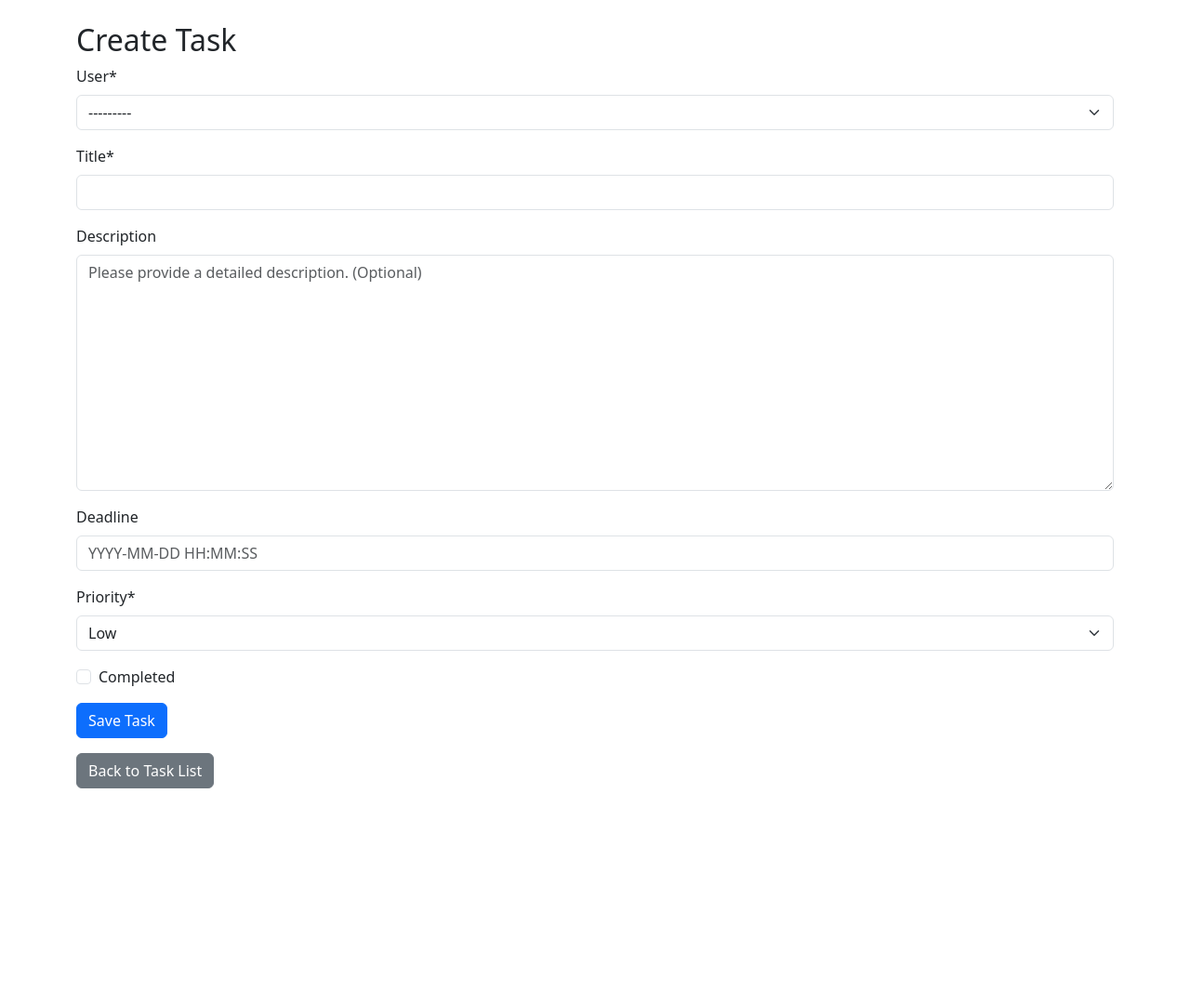
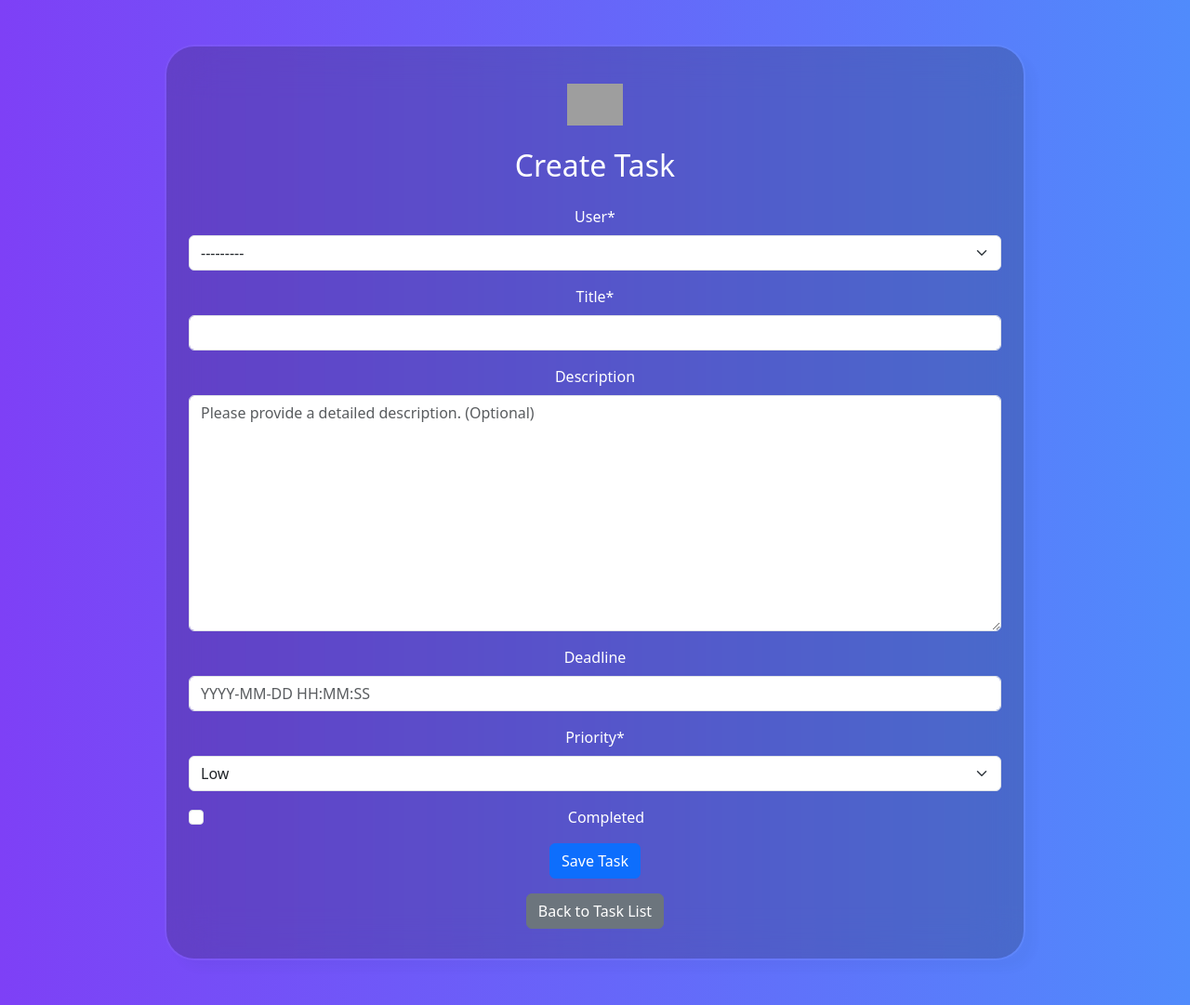
Before and after one commit to JackSummerfield1/task-manager-p4, a Django app: page /task/create/ in a window 1280 px wide. Shown: the whole page at 93% size. Before the commit the page ends 848 px from the top, so only its background shows below. Run offline with Django 4.2, Linux system fonts and the light colour scheme; the visitor is signed in with stand-in values (Sample User, id 1); data comes from the database, SQL or seed files in the repository; some libraries are stand-ins or nearby versions; grey boxes are pictures that could not be loaded.

Commit message:
feat: build task_form template to match the theme of the site

```diff
--- a/tasks/templates/tasks/task_form.html
+++ b/tasks/templates/tasks/task_form.html
@@ -3,20 +3,30 @@
 {% load crispy_forms_tags %}
 
 {% block content %}
-
-<body>
-    <div class="container mt-4">
-        <h2>{% if form.instance.pk %}Edit{% else %}Create{% endif %} Task</h2>
-        <!-- If user is directed to edit page, 'Edit' head is used and the same with create -->
+<section class="gradient-custom-2">
+    <div class="container py-5 h-100">
+        <div class="row d-flex justify-content-center align-items-center h-100">
+            <div class="col-md-12 col-xl-10">
+                <div class="card mask-custom">
+                    <div class="card-body p-4 text-white">
+                        <div class="text-center pt-3 pb-2">
+                            <img src="https://mdbcdn.b-cdn.net/img/Photos/new-templates/bootstrap-todo-list/check1.webp"
+                                alt="Check" width="60">
+                            <h2 class="my-4">{% if form.instance.pk %}Edit{% else %}Create{% endif %} Task</h2>
                             <form method="post">
                                 {% csrf_token %}
                                 {{ form | crispy }}
-            <button type="submit" class="btn btn-primary">{% if form.instance.pk %}Update{% else %}Save{% endif %}
+                                <button type="submit"
+                                    class="btn btn-primary">{% if form.instance.pk %}Update{% else %}Save{% endif %}
                                     Task</button>
                                 <!-- 'Update' button for editing and 'Save' button for creating -->
                             </form>
                             <a href="{% url 'task_list' %}" class="btn btn-secondary mt-3">Back to Task List</a>
                         </div>
-</body>
-
+                    </div>
+                </div>
+            </div>
+        </div>
+    </div>
+</section>
 {% endblock %}
```
Lines whose indentation alone changed are shown as unchanged.
